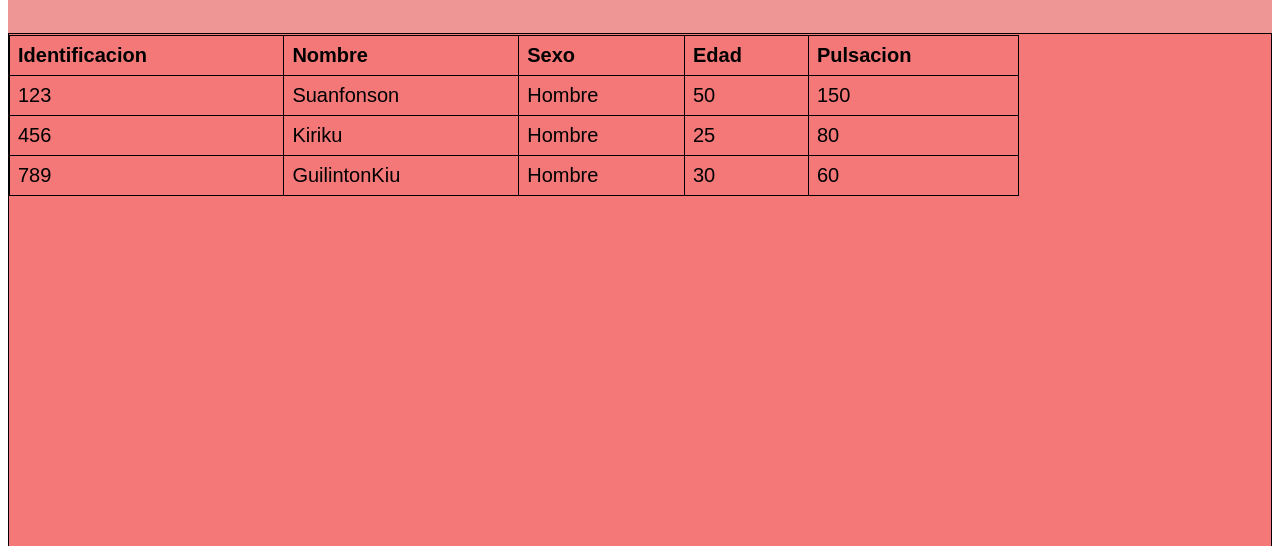
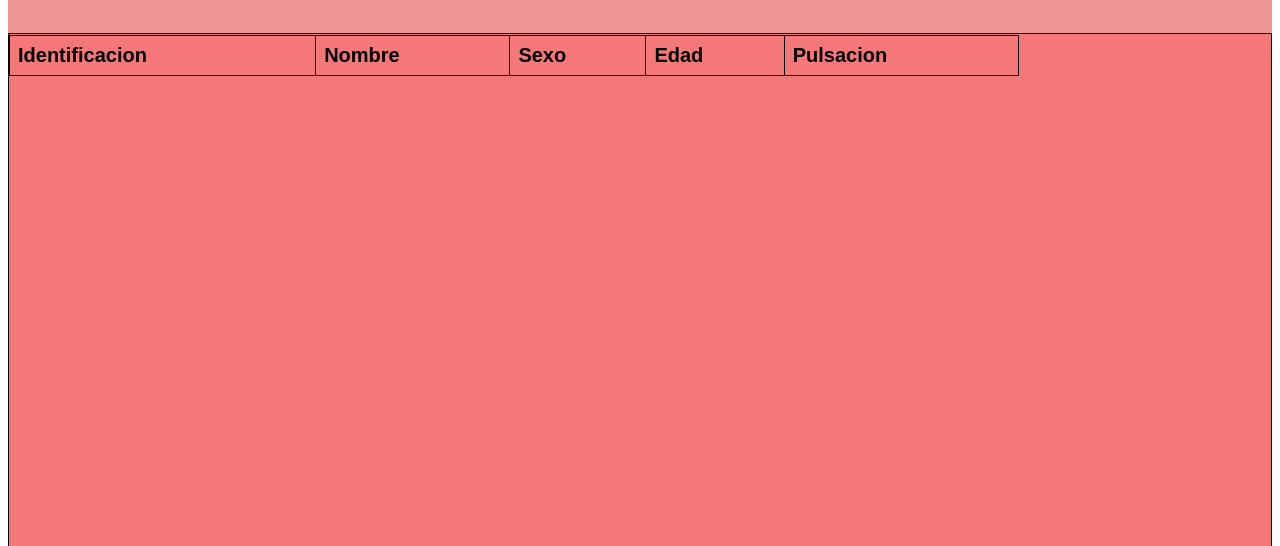
Before and after one commit to CarlosArroyo21/Pulsacion, a plain HTML site: page Consulta.html in a window 1280 px wide. Shown: the part 254-800 px from the top of the page. Drawn offline with Linux system fonts and the light colour scheme.

Commit message:
second commit

```diff
--- a/Consulta.html
+++ b/Consulta.html
@@ -1,8 +1,8 @@
 <!DOCTYPE html>
-<html lang="es">
+<html lang="es" >
     <head>
         <meta charset="utf-8">
-        <link rel="stylesheet" href="css/Estilos.css">
+        <link rel="stylesheet" href="css/Estilos.css" >
     </head>
     <body>
         <header>
@@ -13,6 +13,7 @@
         <section class="prueba">
 
             <table>
+                <thead>
                     <tr>
                         <th>Identificacion</th>
                         <th>Nombre</th>
@@ -20,28 +21,12 @@
                         <th>Edad</th>
                         <th>Pulsacion</th>
                     </tr>
-                <tr>
-                    <td>123</td>
-                    <td>Suanfonson</td>
-                    <td>Hombre</td>
-                    <td>50</td>
-                    <td>150</td>
-                </tr>
-                <tr>
-                    <td>456</td>
-                    <td>Kiriku</td>
-                    <td>Hombre</td>
-                    <td>25</td>
-                    <td>80</td>
-                </tr>
+                </thead>
 
-                <tr>
-                    <td>789</td>
-                    <td>GuilintonKiu</td>
-                    <td>Hombre</td>
-                    <td>30</td>
-                    <td>60</td>
-                </tr>
+                <tbody id="registrosTabla">
+
+                </tbody>
+
             </table>
         </section>
 
```
Also changed, not shown: JavaScript/Calculo.js (added, +33 -0 lines), Registro.html (+8 -1 lines). Lines whose indentation alone changed are shown as unchanged.
